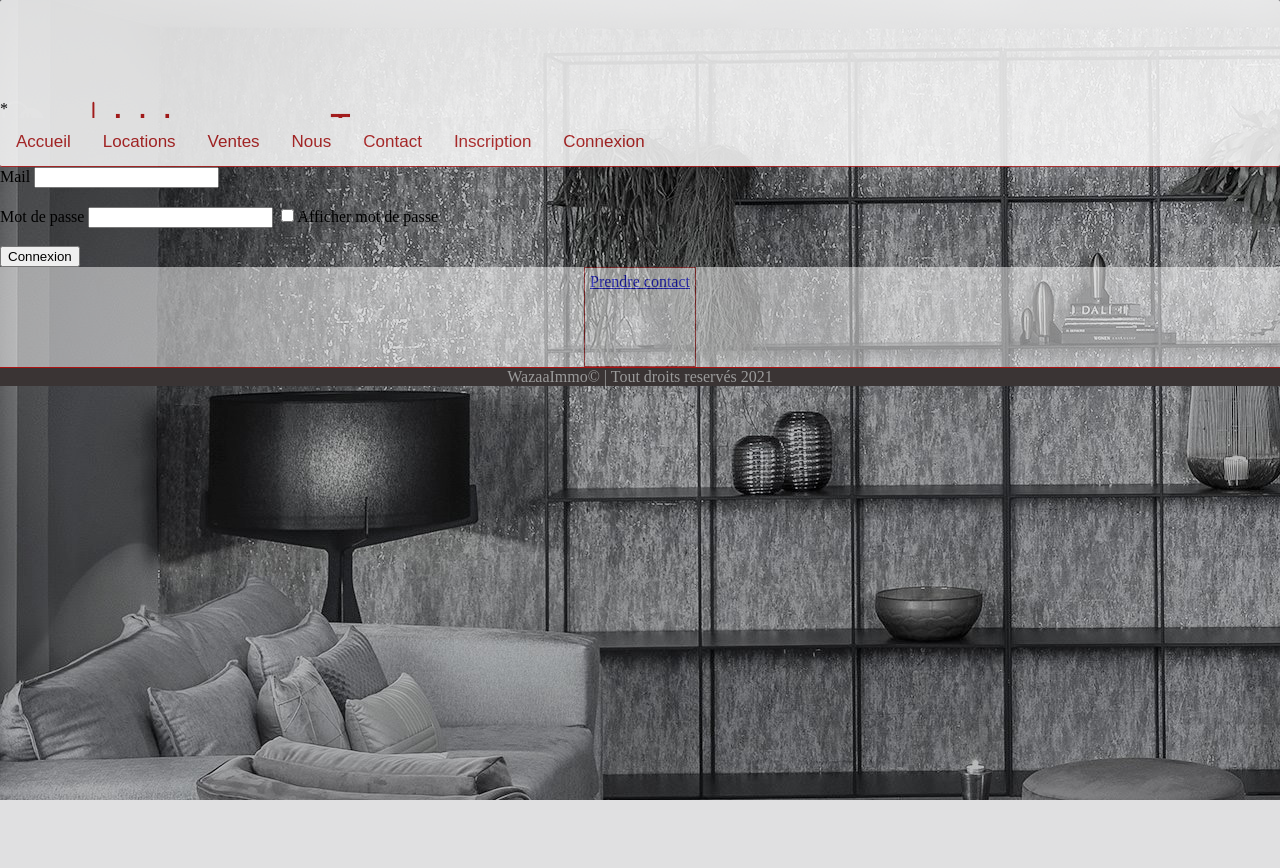
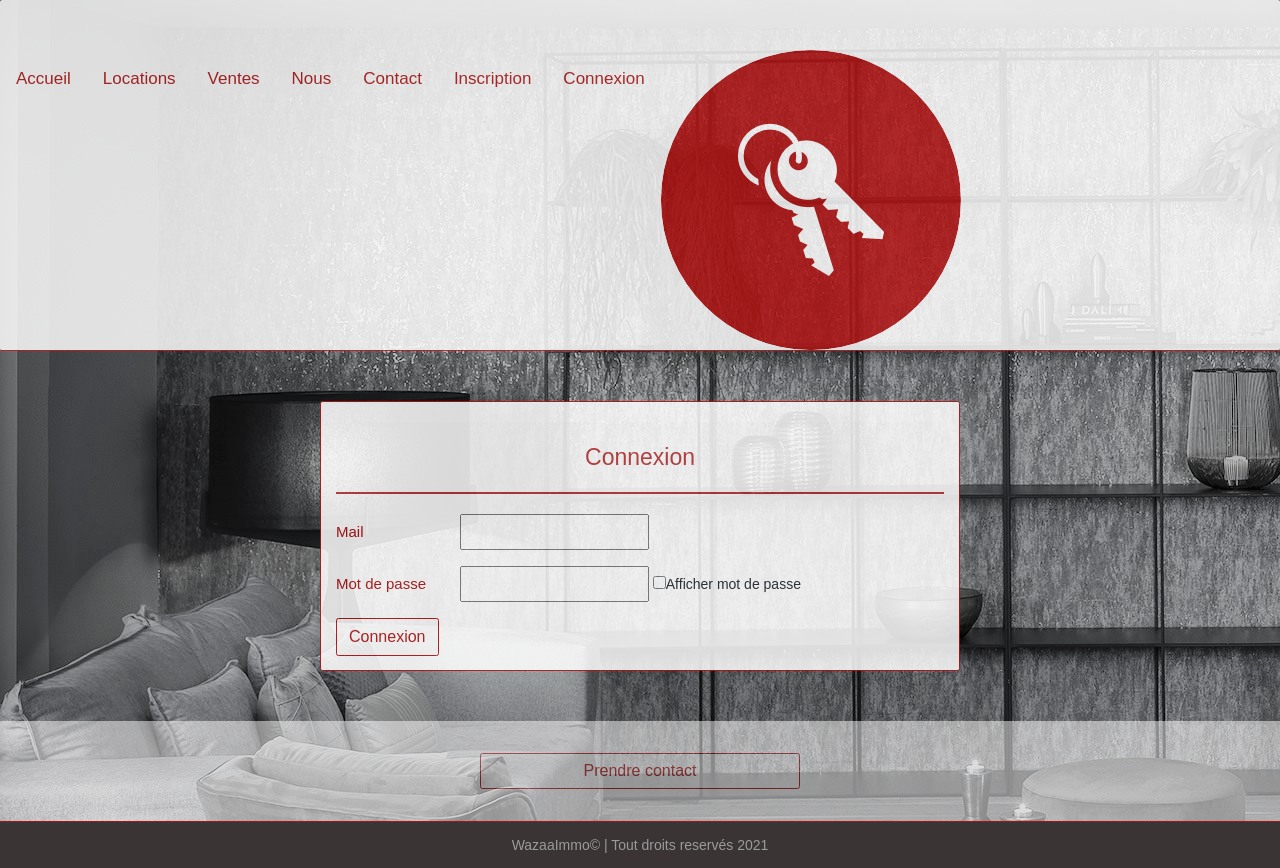
Before and after one commit to AntLrt/WazaaImmoGrp, a CodeIgniter app: page /database/index.php/authentificationcontroller/login in a window 1280 px wide. Before the commit the page ends 800 px from the top, so only its background shows below. Run offline with CodeIgniter, Linux system fonts and the light colour scheme.

Commit message:
Update CSS

```diff
--- a/CodeIgniter/application/views/ConnexionView.php
+++ b/CodeIgniter/application/views/ConnexionView.php
@@ -1,19 +1,39 @@
+<head>
+    <meta name="viewport" content="width=device-width, initial-scale=1, shrink-to-fit=no">
+    <link rel="stylesheet" href="https://stackpath.bootstrapcdn.com/bootstrap/4.4.1/css/bootstrap.min.css" integrity="sha384-Vkoo8x4CGsO3+Hhxv8T/Q5PaXtkKtu6ug5TOeNV6gBiFeWPGFN9MuhOf23Q9Ifjh" crossorigin="anonymous">
+    <link rel="stylesheet" href="<?= base_url("assets/CSS/formsstyle.css") ?>">
+</head>
+
+<body>
+
+<div class="container col-6" id="connexion">
+
   <form action="<?=site_url("AuthentificationController/Login")?>" method="post">
 
+        <div class='row'>
+            <div class="col-12">
+                <div class="form-heading">
+                    <span class="prg">Connexion</span>
+                </div>
+            </div>
+        </div>
 
-
-<div class="form-group">
+        <div class="form-group" id="connect">
             <div>
                 <label for="login">Mail</label>
                 <input type="text" id="login_id" name="login_name" placeholder="">
-    </div>  <br>
+            </div>
+        </div>
+
+        <div class="form-group" id="connect">
           <div>
                 <label for="mdp">Mot de passe</label>
                 <input type="password" id="password_id" name="password_name" placeholder="">
                 <input type="checkbox" onclick="myFunction()">Afficher mot de passe
           </div>
+        </div>
 
-<br>
+
             <script>
             function myFunction() {
               var x = document.getElementById("password_id");
@@ -25,10 +45,13 @@ function myFunction() {
             }
             </script>
 
-<button type="submit" class="btn btn-dark">Connexion</button>
+        <button type="submit" class="btn" id="but">Connexion</button>
+
   </form>
 
+</div>
 
-
+  <script src="https://code.jquery.com/jquery-3.4.1.slim.min.js" integrity="sha384-J6qa4849blE2+poT4WnyKhv5vZF5SrPo0iEjwBvKU7imGFAV0wwj1yYfoRSJoZ+n" crossorigin="anonymous"></script>
+  <script src="https://cdn.jsdelivr.net/npm/popper.js@1.16.0/dist/umd/popper.min.js" integrity="sha384-Q6E9RHvbIyZFJoft+2mJbHaEWldlvI9IOYy5n3zV9zzTtmI3UksdQRVvoxMfooAo" crossorigin="anonymous"></script>
+  <script src="https://stackpath.bootstrapcdn.com/bootstrap/4.4.1/js/bootstrap.min.js" integrity="sha384-wfSDF2E50Y2D1uUdj0O3uMBJnjuUD4Ih7YwaYd1iqfktj0Uod8GCExl3Og8ifwB6" crossorigin="anonymous"></script>
 </body>
-</html>
--- a/CodeIgniter/application/views/HeaderView.php
+++ b/CodeIgniter/application/views/HeaderView.php
@@ -6,14 +6,19 @@
 
             <div id="topnav">
 
-                <div class="logo" id="logo">*</div>
+
+                <img src="<?= base_url("assets/images/logo_small_icon_only_inverted.png") ?>">
+
+                <!-- <div class="logo" id="logo"></div>
 
                 <style type="text/css">
                     .logo {
                         background-image:url("<?php echo base_url();?>/assets/images/logo_small.png");
                         background-repeat: no-repeat;
+                        height: 66;
+                        width: 500;
                     }
-                </style>
+                </style> -->
 
                 <a href="<?= site_url("AccueilController/Accueil")?>">Accueil</a>
                 <a href="<?= site_url("AnnoncesController/Loca")?>">Locations</a>
--- a/CodeIgniter/assets/CSS/HeaderStyle.css
+++ b/CodeIgniter/assets/CSS/HeaderStyle.css
@@ -14,7 +14,7 @@ body {
         overflow: hidden;
         border-bottom: 1px solid #b32020;
         border-radius: 2px;
-        padding-top: 100px;
+        padding-top: 50px;
         width: 100%;
         /* position: absolute; */
         top: 0; left: 0;
--- a/CodeIgniter/assets/CSS/formsstyle.css
+++ b/CodeIgniter/assets/CSS/formsstyle.css
@@ -4,7 +4,7 @@
     width:100%;
     height:100%;
     font-family:Arial, sans-serif;
-    font-size:16px;
+    font-size:14px;
     line-height:30px;
     /* padding:20px; */
     margin:0;
@@ -17,7 +17,7 @@
   .form-heading {
     background: #fdfdfd; /* fallback for old browsers */
     border-bottom: 2.5px solid #ad1212;
-    border-radius: 2.5px;
+    /* border-radius: 2.5px; */
     margin: 20px 0 20px;
     padding: 20px;
     opacity: 85%;
@@ -143,3 +143,48 @@
     border: 1px solid #ad1212;
     border-radius: 2.5px;
   }
+
+#frm {
+  background-color: white;
+  opacity: 85%;
+  margin-top: 50px;
+  padding-bottom: 15px;
+  padding-right: 15px;
+  padding-left: 15px;
+  border: 1px solid #ad1212;
+  border-radius: 2.5px;
+}
+
+#connexion {
+  background-color: white;
+  opacity: 85%;
+  margin-top: 50px;
+  margin-bottom: 50px;
+  border: 1px solid #ad1212;
+  border-radius: 2.5px;
+}
+
+#but {
+  display: flex;
+  justify-content: center;
+}
+
+.container #ad {
+  background-color: white;
+  opacity: 85%;
+  padding: 50px;
+  margin-bottom: 30px;
+  border: 1px solid #ad1212;
+  border-radius: 2.5px;
+}
+
+#Title{
+  border:#ad1212 solid 1px;
+  border-radius: 5px;
+  background-color: rgb(49, 48, 48);
+  opacity: 100%;
+}
+
+#titre {
+  color: white;
+}
```
Also changed, not shown: CodeIgniter/application/views/InscriptionView.php (+11 -11 lines), CodeIgniter/application/views/VentesView.php (+15 -5 lines), CodeIgniter/assets/CSS/Nous-Comptestyle.css (line endings or trailing spaces). Lines whose indentation alone changed are shown as unchanged.
